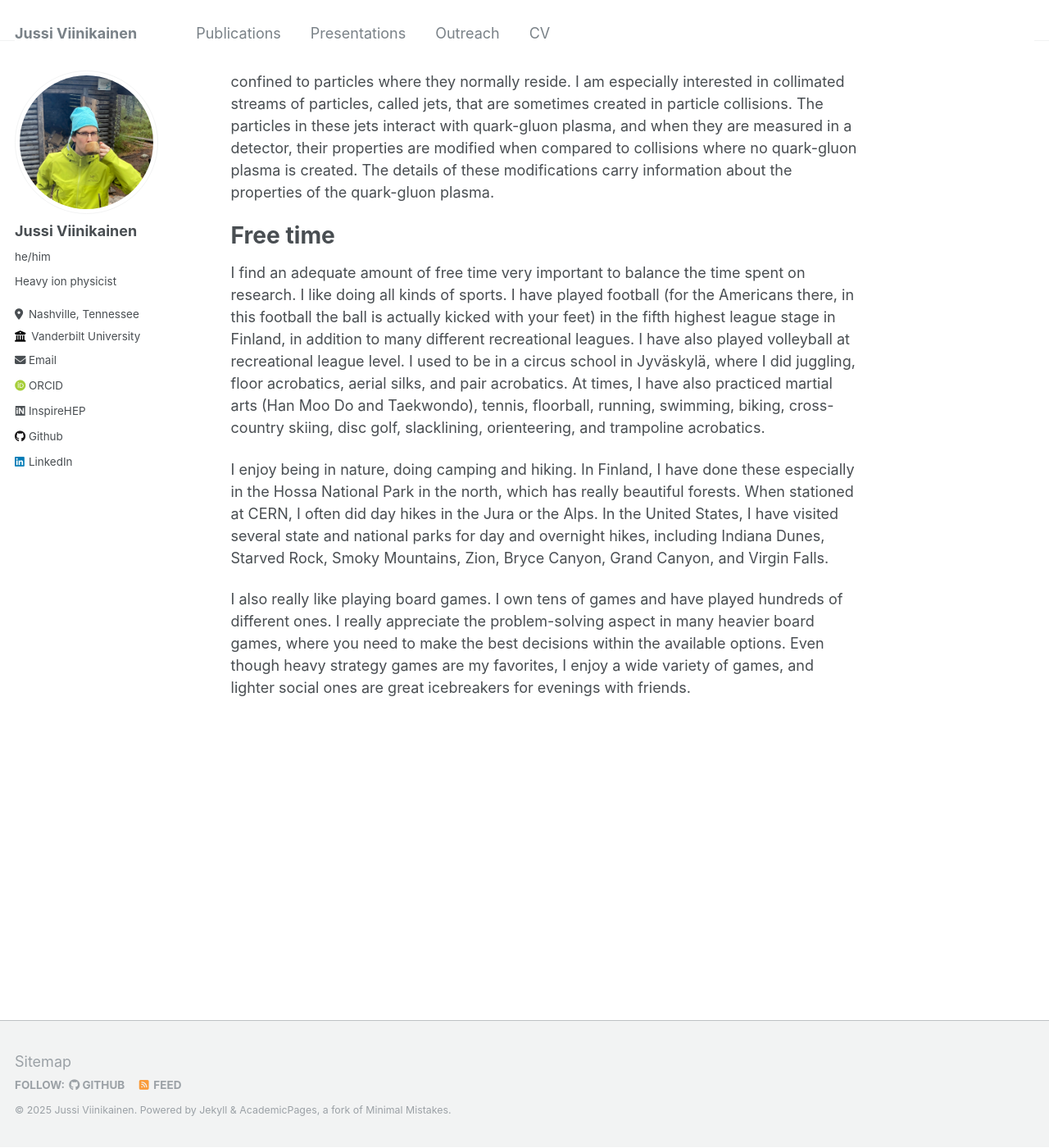
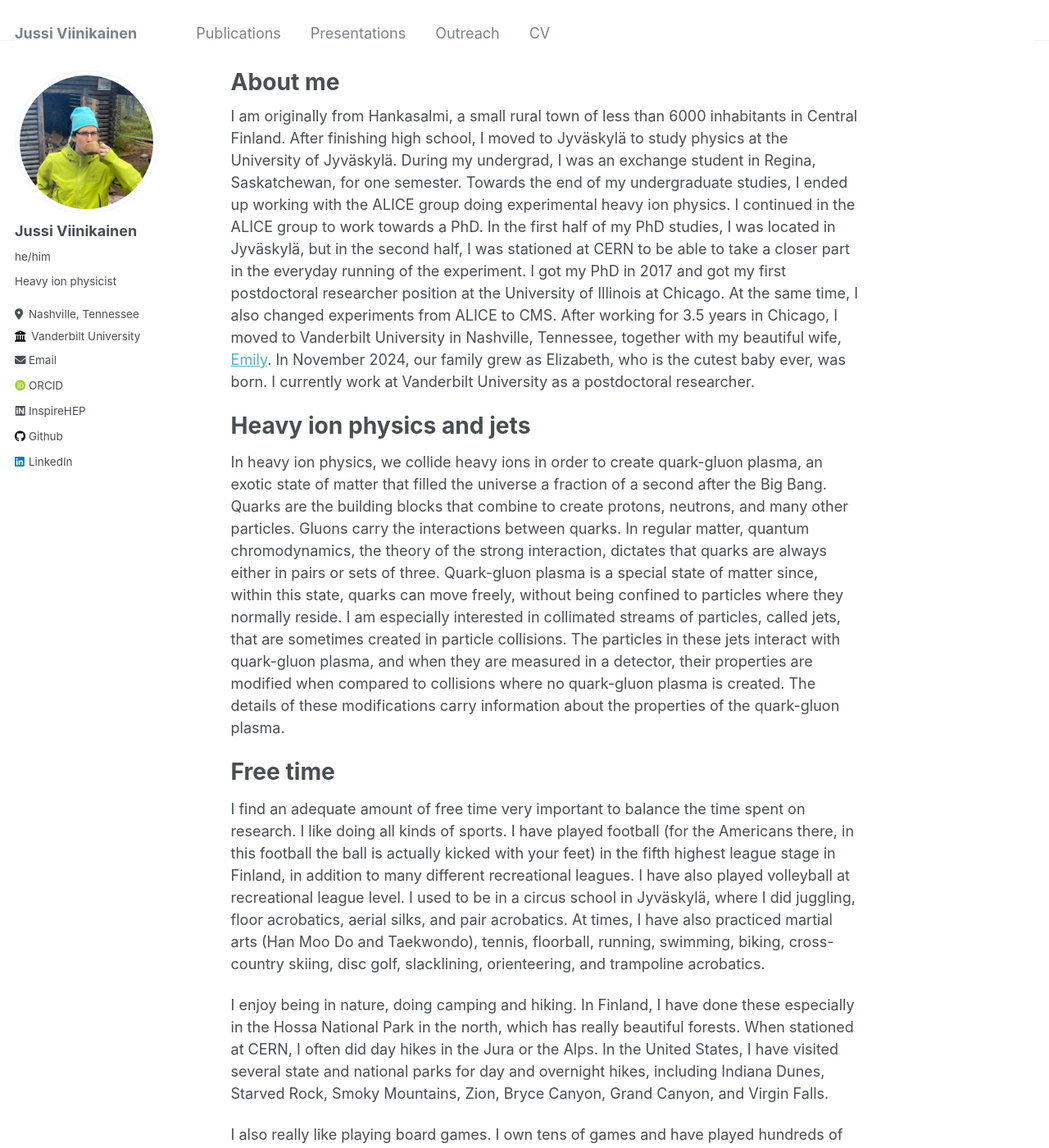
Before and after one commit to jusaviin/jusaviin.github.io, a Jekyll site: the page built from _pages/about.md, in a window 1280 px wide and 1400 px high. Shown: the whole window at 82% size. Built offline with Jekyll 4.4.1, drawn with Linux system fonts in a browser that asks for light colours; some web fonts are replaced; our own code applies the rules of GitHub Pages for plain Markdown files.

Commit message:
Fixed the accidentally broken page structure

```diff
--- a/_pages/about.md
+++ b/_pages/about.md
@@ -1,5 +1,17 @@
-confined to particles where they normally reside. I am especially interested in collimated streams of particles, called jets, that are sometimes created in particle collisions. The particles in these jets interact with quark-gluon plasma, and when they are measured in a detector, their properties are modified when compared to collisions where no quark-gluon plasma is created. The details of these modifications carry information about the properties of the quark-gluon plasma.
+---
+permalink: /
+title: "About me"
+author_profile: true
+redirect_from:
+  - /about/
+  - /about.html
+---
 
+I am originally from Hankasalmi, a small rural town of less than 6000 inhabitants in Central Finland. After finishing high school, I moved to Jyväskylä to study physics at the University of Jyväskylä. During my undergrad, I was an exchange student in Regina, Saskatchewan, for one semester. Towards the end of my undergraduate studies, I ended up working with the ALICE group doing experimental heavy ion physics. I continued in the ALICE group to work towards a PhD. In the first half of my PhD studies, I was located in Jyväskylä, but in the second half, I was stationed at CERN to be able to take a closer part in the everyday running of the experiment. I got my PhD in 2017 and got my first postdoctoral researcher position at the University of Illinois at Chicago. At the same time, I also changed experiments from ALICE to CMS. After working for 3.5 years in Chicago, I moved to Vanderbilt University in Nashville, Tennessee, together with my beautiful wife, [Emily](https://ziliak.com/our-people/attorneys/emily-hayes/). In November 2024, our family grew as Elizabeth, who is the cutest baby ever, was born. I currently work at Vanderbilt University as a postdoctoral researcher.
+
+Heavy ion physics and jets
+======
+In heavy ion physics, we collide heavy ions in order to create quark-gluon plasma, an exotic state of matter that filled the universe a fraction of a second after the Big Bang. Quarks are the building blocks that combine to create protons, neutrons, and many other particles. Gluons carry the interactions between quarks. In regular matter, quantum chromodynamics, the theory of the strong interaction, dictates that quarks are always either in pairs or sets of three. Quark-gluon plasma is a special state of matter since, within this state, quarks can move freely, without being confined to particles where they normally reside. I am especially interested in collimated streams of particles, called jets, that are sometimes created in particle collisions. The particles in these jets interact with quark-gluon plasma, and when they are measured in a detector, their properties are modified when compared to collisions where no quark-gluon plasma is created. The details of these modifications carry information about the properties of the quark-gluon plasma.
 
 Free time
 ======
```
